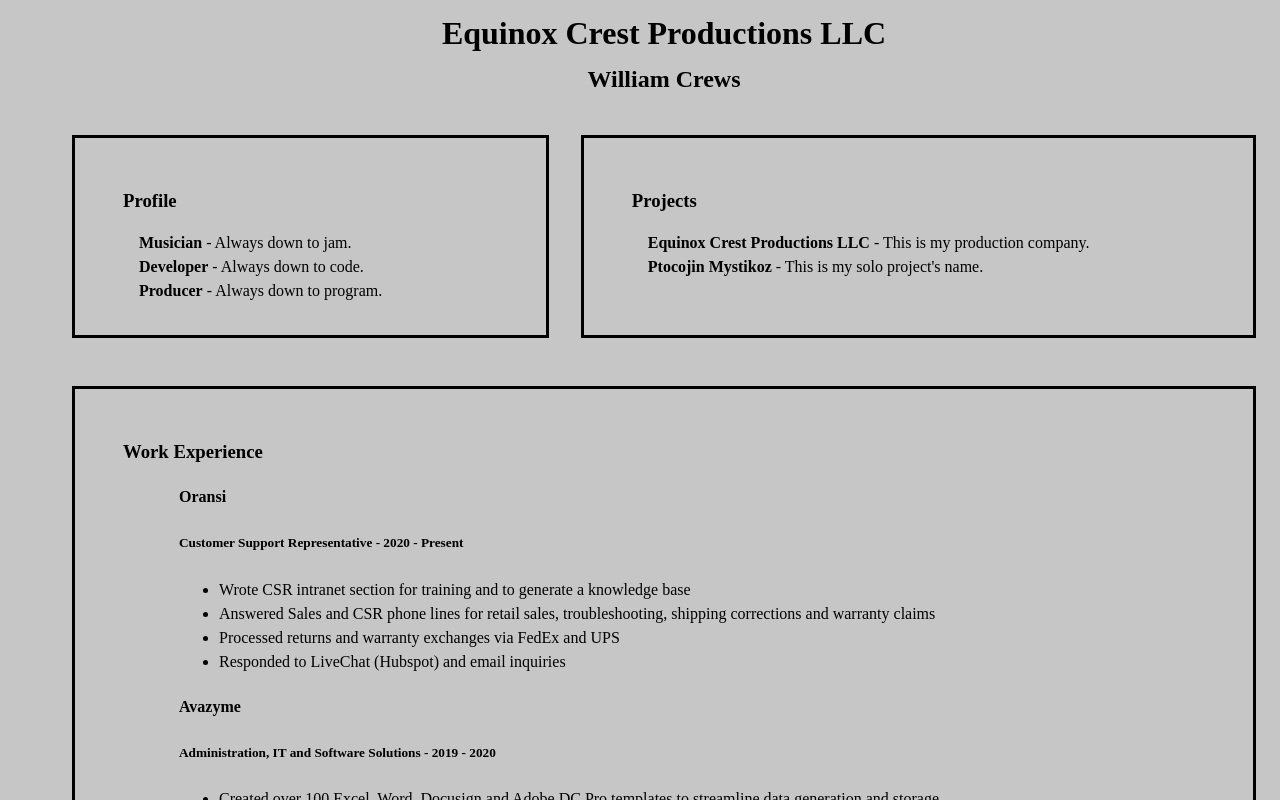
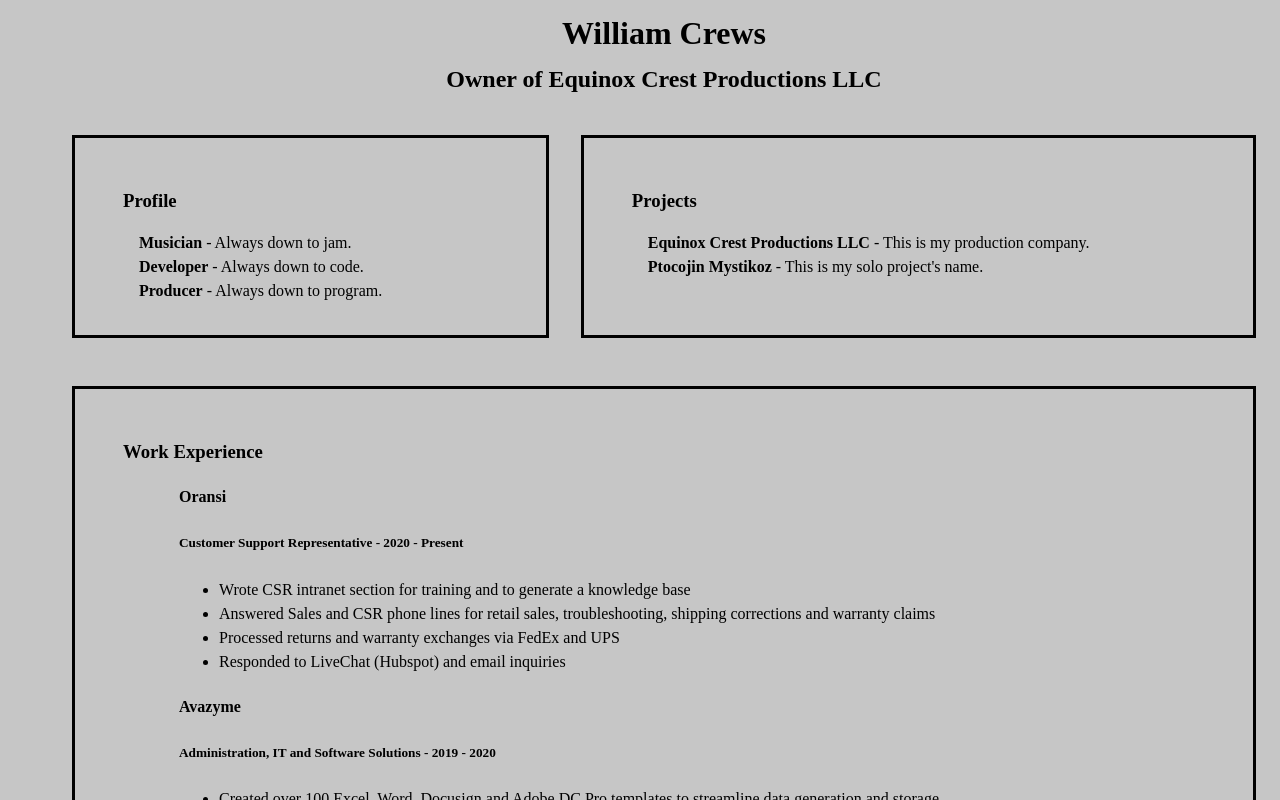
Before and after one commit to lordozland/worksUndProjects, a Next.js app in the folder portfolio-version/: page / in a window 1280 px wide. Shown: the top 800 px of the page. Built offline with nearby package versions, Linux system fonts and the light colour scheme.

Commit message:
Owner of

```diff
--- a/portfolio-version/pages/index.tsx
+++ b/portfolio-version/pages/index.tsx
@@ -17,9 +17,9 @@
       </Head>
       <main>
 
-        <h1>Equinox Crest Productions LLC</h1>
+        <h1>William Crews</h1>
 
-        <h2>William Crews</h2>
+        <h2>Owner of Equinox Crest Productions LLC</h2>
 
         {/* <!-- div1 --> */}
         <section id="div1">
```
